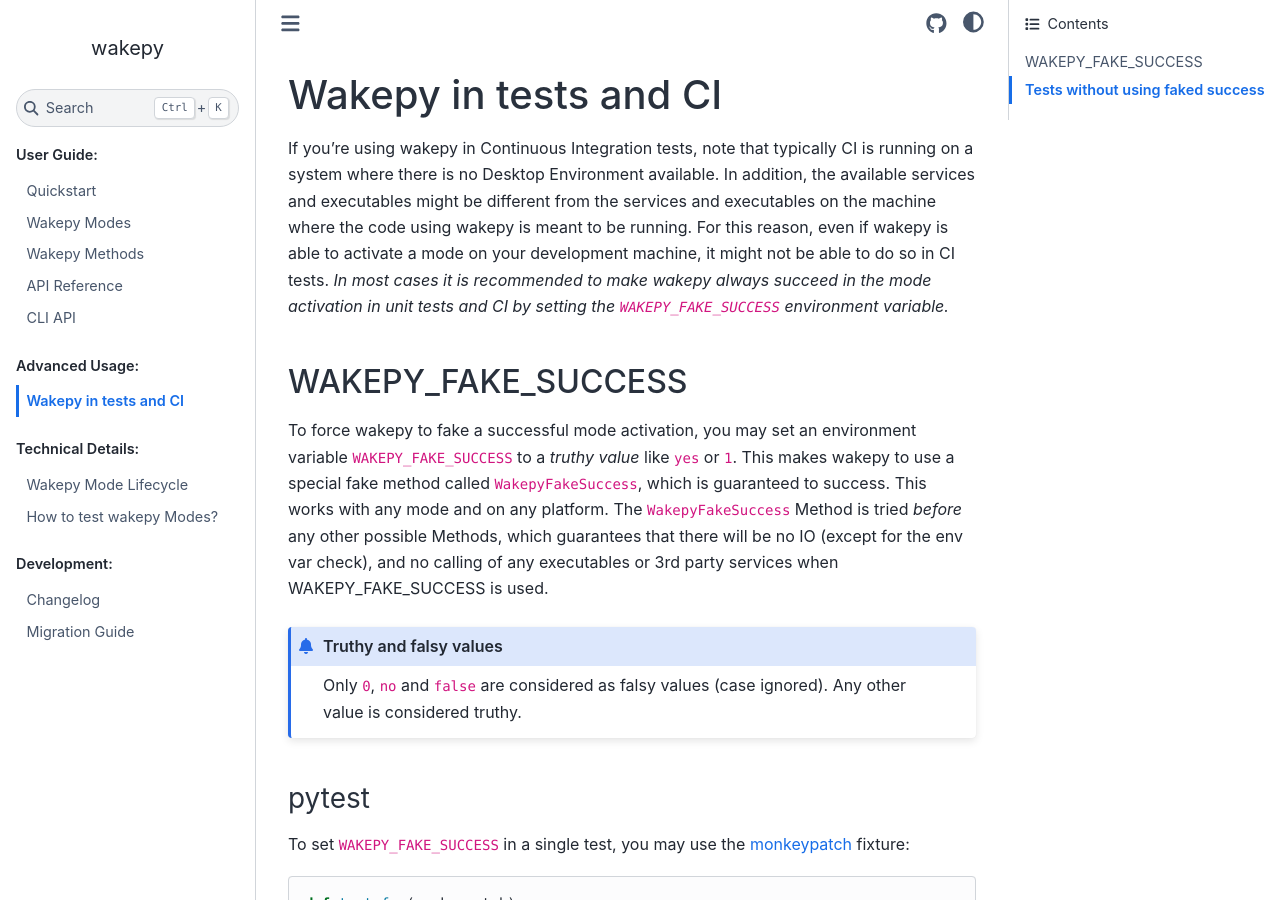
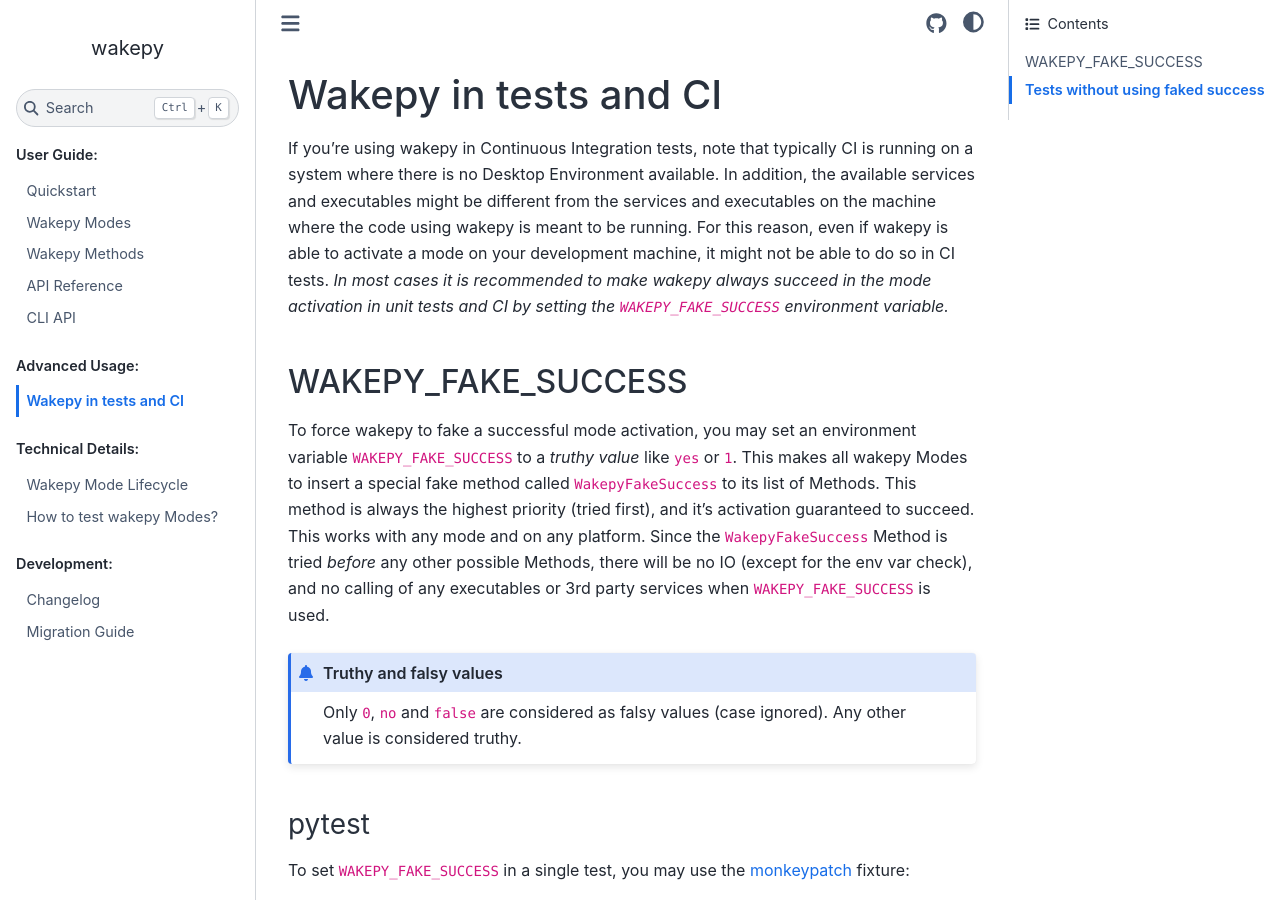
Before and after one commit to fohrloop/wakepy, a Sphinx documentation site: the page built from docs/source/tests-and-ci.md, in a window 1280 px wide and 900 px high. Built offline with Sphinx 7.4.7 and the Sphinx Book theme 1.1.4, drawn with Linux system fonts in a browser that asks for light colours; the version number could not be read and is left out.

Commit message:
update WAKEPY_FAKE_SUCCESS docs

````diff
--- a/docs/source/tests-and-ci.md
+++ b/docs/source/tests-and-ci.md
@@ -2,8 +2,9 @@
 
 If you're using wakepy in Continuous Integration tests, note that typically CI is running on a system where there is no Desktop Environment available. In addition, the available services and executables might be different from the services and executables on the machine where the code using wakepy is meant to be running. For this reason, even if wakepy is able to activate a mode on your development machine, it might not be able to do so in CI tests. *In most cases it is recommended to make wakepy always succeed in the mode activation in unit tests and CI by setting the `WAKEPY_FAKE_SUCCESS` environment variable.*
 
+(WAKEPY_FAKE_SUCCESS)=
 ## WAKEPY_FAKE_SUCCESS
-To force wakepy to fake a successful mode activation, you may set an environment variable `WAKEPY_FAKE_SUCCESS` to a *truthy value* like `yes` or `1`.  This makes wakepy to use a special fake method called `WakepyFakeSuccess`, which is guaranteed to success. This works with any mode and on any platform. The `WakepyFakeSuccess` Method is tried *before* any other possible Methods, which guarantees that there will be no IO (except for the env var check), and no calling of any executables or 3rd party services when WAKEPY_FAKE_SUCCESS is used.
+To force wakepy to fake a successful mode activation, you may set an environment variable `WAKEPY_FAKE_SUCCESS` to a *truthy value* like `yes` or `1`.  This makes all wakepy Modes to insert a special fake method called `WakepyFakeSuccess` to its list of Methods. This method is always the highest priority (tried first), and it's activation guaranteed to succeed. This works with any mode and on any platform. Since the `WakepyFakeSuccess` Method is tried *before* any other possible Methods,  there will be no IO (except for the env var check), and no calling of any executables or 3rd party services when `WAKEPY_FAKE_SUCCESS` is used.
 
 
 ```{admonition} Truthy and falsy values
@@ -43,8 +44,6 @@
     # ... run tests
 ```
 
-
-
 ## Tests without using faked success
 
 If you need to run tests without faking a success, note that on Linux wakepy uses D-Bus methods to inhibit screensaver or power management. Therefore, you need to have `DBUS_SESSION_BUS_ADDRESS` set to the session D-Bus address. This is usually automatically set, but test runners might drop out set environment variables.
````
Also changed, not shown: docs/source/modes.md (+1 -1 lines).
